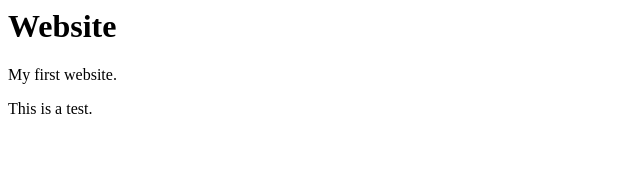
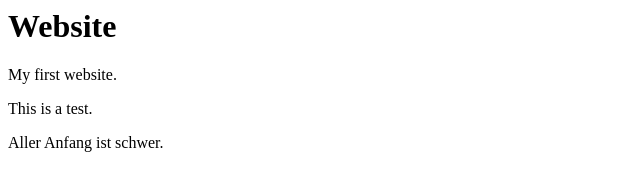
Before and after one commit to eag44067/first_project, a plain HTML site: page index.html in a window 1280 px wide. Shown: the whole page, without its empty margins (0-640 px from the left). Drawn offline with Linux system fonts and the light colour scheme.

Commit message:
Update index.html

```diff
--- a/index.html
+++ b/index.html
@@ -8,5 +8,6 @@
     <h1>Website</h1>
     <p>My first website.</p>
     <p>This is a test.</p>
+    <p>Aller Anfang ist schwer.
 </body>
 </html>
```
